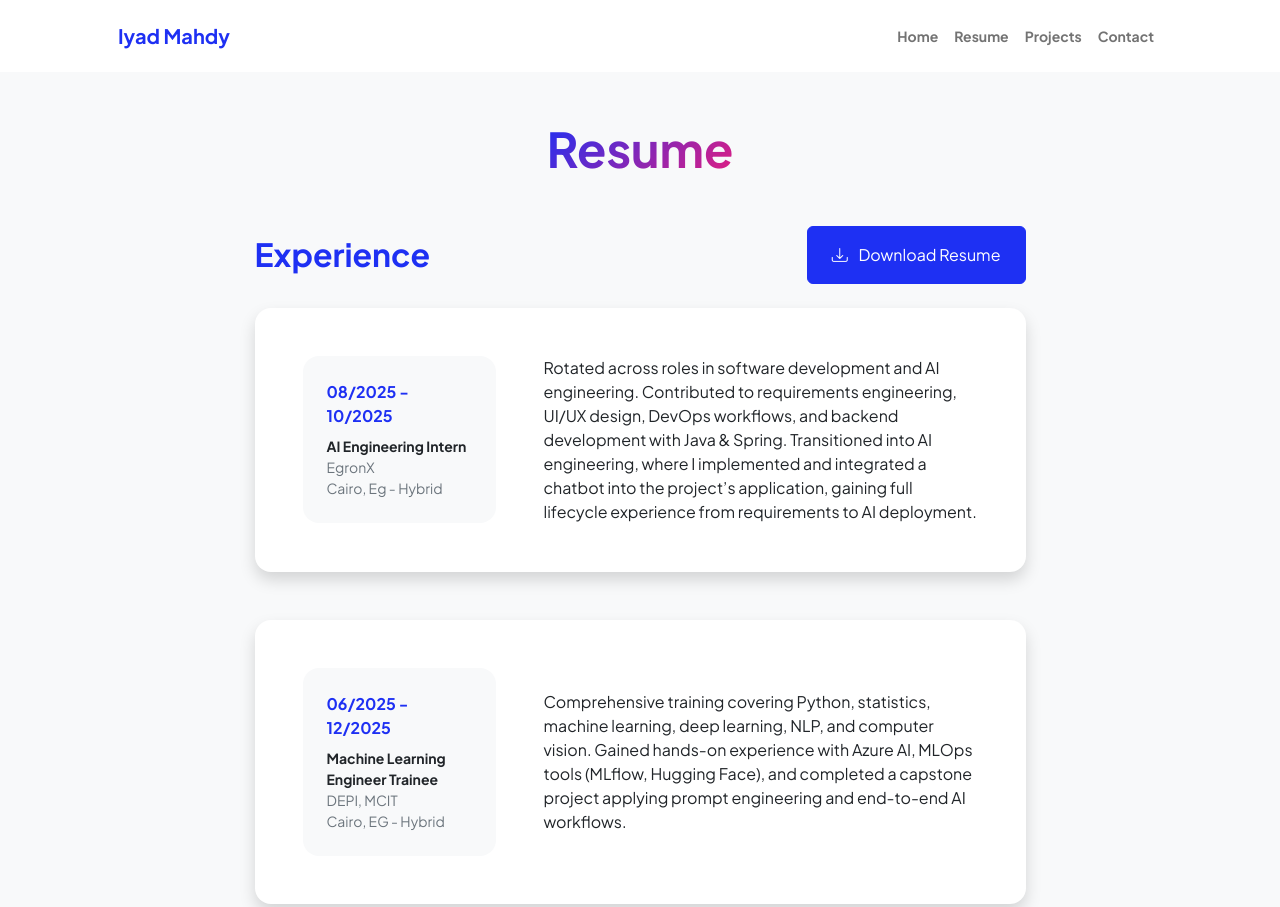
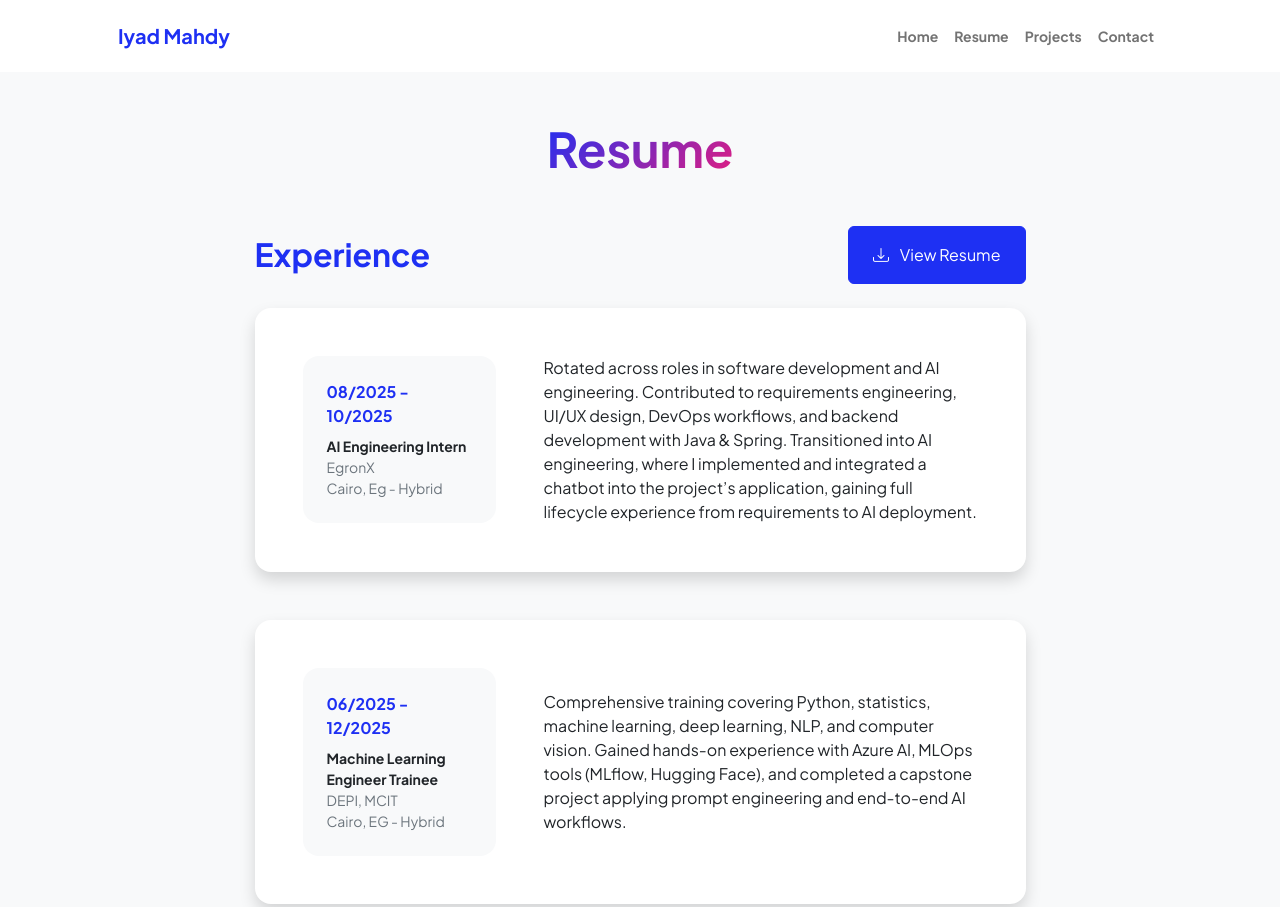
Before and after one commit to IyadMahdy/iyadmahdy.github.io, a plain HTML site: page resume.html in a window 1280 px wide. Shown: the top 907 px of the page. Drawn offline with nearby package versions, Linux system fonts and the light colour scheme.

Commit message:
Adding resume

```diff
--- a/resume.html
+++ b/resume.html
@@ -45,11 +45,11 @@
                         <section>
                             <div class="d-flex align-items-center justify-content-between mb-4">
                                 <h2 class="text-primary fw-bolder mb-0">Experience</h2>
-                                <!-- Download resume button-->
+                                <!-- View resume button-->
                                 <!-- Note: Set the link href target to a PDF file within your project-->
-                                <a class="btn btn-primary px-4 py-3" href="#!">
+                                <a class="btn btn-primary px-4 py-3" href="https://drive.google.com/file/d/1oEPiiinsDD7lCjABEJ-hTes0hV6ycz2o/view?usp=sharing" target="_blank">
                                     <div class="d-inline-block bi bi-download me-2"></div>
-                                    Download Resume
+                                    View Resume
                                 </a>
                             </div>
                             <!-- Experience Card 1-->
```
